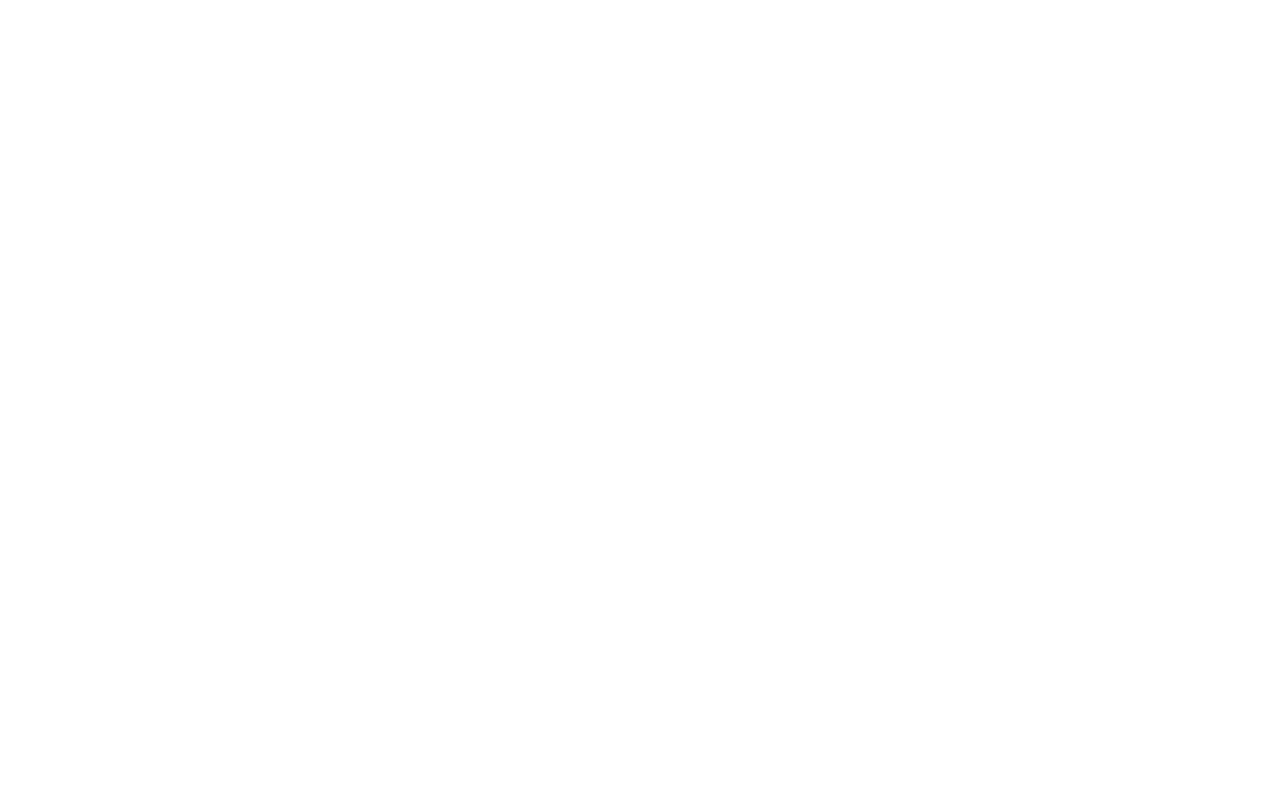
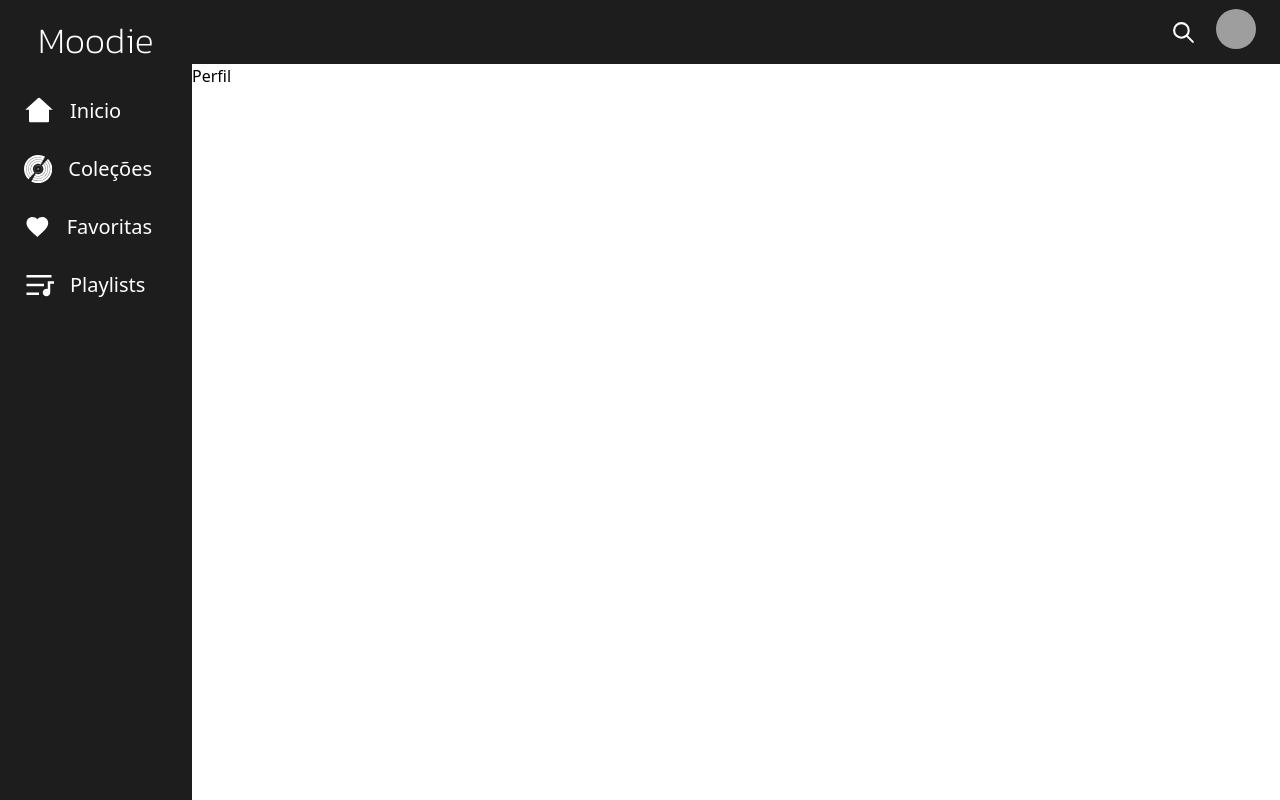
Before and after one commit to EddManBR/TCC, a React (Create React App) app: page /perfil in a window 1280 px wide. Before the commit this address had no page. Built offline with nearby package versions, Linux system fonts and the light colour scheme; grey boxes are pictures that could not be loaded; what tailwind-svg-import would draw is missing.

Commit message:
header melhorado

```diff
--- a/package.json
+++ b/package.json
@@ -3,11 +3,12 @@
   "version": "0.1.0",
   "private": true,
   "dependencies": {
-    "@headlessui/react": "^1.7.3",
+    "@headlessui/react": "^1.7.4",
     "@heroicons/react": "^2.0.12",
     "@testing-library/jest-dom": "^5.16.5",
     "@testing-library/react": "^13.4.0",
     "@testing-library/user-event": "^13.5.0",
+    "classnames": "^2.3.2",
     "react": "^18.2.0",
     "react-dom": "^18.2.0",
     "react-icons": "^4.6.0",
--- a/src/App.js
+++ b/src/App.js
@@ -6,6 +6,7 @@ import Colecoes from './screens/Colecoes';
 import Login from "./screens/Login";
 import Favoritas from "./screens/Favoritas";
 import Playlists from "./screens/Playlists";
+import Perfil from "./screens/Perfil";
 
 function App() {
   return (
@@ -17,6 +18,7 @@ function App() {
             <Route path='/colecoes' element={<Colecoes/>}/>
             <Route path="/playlists" element={<Playlists/>}/>
             <Route path="/favoritas" element={<Favoritas/>}/>
+            <Route path="/perfil" element={<Perfil/>}/>
           </Route>
           <Route path='/login' element={<Login/>}/>
         </Routes>
--- a/src/components/SidebarButton.js
+++ /dev/null
@@ -1,13 +0,0 @@
-import React from 'react'
-import { Link } from 'react-router-dom'
-
-export default function SidebarButton(props) {
-  return (
-    <Link to={props.to}>
-        <div>
-            {props.icon}
-            <p>{props.title}</p>
-        </div>
-    </Link>
-  )
-}
--- /dev/null
+++ b/src/components/SidebarButtons.js
@@ -0,0 +1,21 @@
+import React from 'react'
+import { Link, useLocation } from 'react-router-dom'
+import { IconContext } from 'react-icons'
+import classNames from 'classnames';
+
+export default function SidebarButton(props) {
+  const location = useLocation();
+  const isActive = location.pathname === props.to;
+  const btnClass = isActive ? "" : "";
+
+  return (
+    <Link to={props.to}>
+        <div className={classNames(isActive ? 'bg-neutral-700 scale-[103%]':'', 'flex items-center p-3 rounded hover:bg-neutral-800', btnClass)}>
+          <IconContext.Provider value={{size: "30px"}}>
+            {props.icon}
+            <p className='text-xl px-4'>{props.title}</p>
+          </IconContext.Provider>
+        </div>
+    </Link>
+  )
+}
--- /dev/null
+++ b/src/components/shared/Head.js
@@ -0,0 +1,70 @@
+import { Menu, Transition } from "@headlessui/react";
+import { useState } from "react";
+import { HiOutlineSearch } from "react-icons/hi";
+import { Link, Navigate } from "react-router-dom";
+
+export default function Head() {
+  const [isShowing, setIsShowing] = useState(false);
+
+  return (
+    <div className="bg-[#1D1D1D] h-16 px-4 flex justify-end items-center">
+      <Transition show={isShowing}>
+        <input
+          name="pesquisa"
+          type="text"
+          placeholder="Pesquisa"
+          className="rounded w-[400px] placeholder:text-neutral-400 bg-neutral-700 text-white border-none outline-none"
+        />
+      </Transition>
+      <button
+        onClick={() => setIsShowing((isShowing) => !isShowing)}
+        className="text-white text-[25px] px-3"
+      >
+        <HiOutlineSearch />
+      </button>
+      <Menu as="div" className="relative">
+        <div>
+          <Menu.Button className="mx-2 inline-flex rounded-full focus:outline-none focus:ring-2 focus:ring-violet-900">
+            <span className="sr-only">Open user menu</span>
+            <div
+              className="h-10 w-10 rounded-full bg-neutral-700 bg-cover bg-center"
+              style={{
+                backgroundImage:
+                  'url("https://source.unsplash.com/80x80?face")',
+              }}
+            >
+              <span className="sr-only">Perfil</span>
+            </div>
+          </Menu.Button>
+        </div>
+        <Menu.Items className="absolute right-0 mt-2 w-56 origin-top-right divide-y divide-gray-100 rounded-md bg-white shadow-lg ring-1 ring-black ring-opacity-5 focus:outline-none">
+          <div className="px-1 py-1 ">
+            <Menu.Item>
+              {({ active }) => (
+                <a
+                  className={`${
+                    active ? "bg-violet-500 text-white" : "text-gray-900"
+                  } group flex w-full items-center rounded-md px-2 py-2 text-sm`}
+                  ><Link to='/perfil'>
+                    Edit
+                  </Link>
+                </a>
+              )}
+            </Menu.Item>
+            <Menu.Item>
+              {({ active }) => (
+                <button
+                  className={`${
+                    active ? "bg-violet-500 text-white" : "text-gray-900"
+                  } group flex w-full items-center rounded-md px-2 py-2 text-sm`}
+                >
+                  Duplicate
+                </button>
+              )}
+            </Menu.Item>
+          </div>
+        </Menu.Items>
+      </Menu>
+    </div>
+  );
+}
--- a/src/components/shared/Layout.js
+++ b/src/components/shared/Layout.js
@@ -1,12 +1,14 @@
 import React from 'react'
 import { Outlet } from 'react-router-dom'
+import Sidebar from './Sidebar'
+import Head from './Head'
 
 export default function Layout() {
   return (
     <div className='flex flex-row h-screen w-screen overflow-hidden'>
-        <div>sidebar</div>
-        <div>
-            <div>Head</div>
+        <Sidebar/>
+        <div className='flex-1'>
+            <Head/>
             <div>{<Outlet/>}</div>
         </div>
     </div>
--- a/src/components/shared/Sidebar.js
+++ b/src/components/shared/Sidebar.js
@@ -9,8 +9,8 @@ import { IoMdHeart } from 'react-icons/io'
 export default function sidebar() {
   return (
     <div className='bg-[#1D1D1D] w-[15%] h-full p-3 flex flex-col text-white'>
-      <div className='flex flex-col text-3xl py-2 items-center font-Kanit'><span>Moodie</span></div>
-      <div className='flex-1 items-center gap-2 font-light px-3 py-2'>
+      <div className='flex flex-col text-4xl pt-2 pb-4 items-center font-Kanit'><span>Moodie</span></div>
+      <div className='flex-1 flex gap-1 flex-col items-right font-light py-2'>
         <SidebarButtons title="Inicio" to="/" icon={<RiHome2Fill/>}/>
         <SidebarButtons title="Coleções" to="/colecoes" icon={<SiDiscogs/>}/>
         <SidebarButtons title="Favoritas" to="/favoritas" icon={<IoMdHeart/>}/>
--- a/src/index.css
+++ b/src/index.css
@@ -1,3 +1,4 @@
+@import url('https://fonts.googleapis.com/css2?family=Kanit:wght@200&display=swap');
 @tailwind base;
 @tailwind components;
 @tailwind utilities;
--- a/src/screens/Inicio.js
+++ b/src/screens/Inicio.js
@@ -2,6 +2,8 @@ import React from 'react'
 
 export default function Inicio() {
   return (
-    <div>Inicio</div>
+    <div>
+      inicio
+    </div>
   )
 }
--- /dev/null
+++ b/src/screens/Perfil.js
@@ -0,0 +1,7 @@
+import React from 'react'
+
+export default function Perfil() {
+  return (
+    <div>Perfil</div>
+  )
+}
--- a/tailwind.config.js
+++ b/tailwind.config.js
@@ -2,7 +2,11 @@
 module.exports = {
   content: ["./src/**/*.{js,jsx,ts,tsx}",],
   theme: {
-    extend: {},
+    extend: {
+      fontFamily: {
+        'Kanit': ['Kanit', 'sans-serif']
+      }
+    },
   },
   plugins: [
     require('@tailwindcss/forms'),
```
Also changed, not shown: 1 other file (tests, documents, lock files or other folders).
